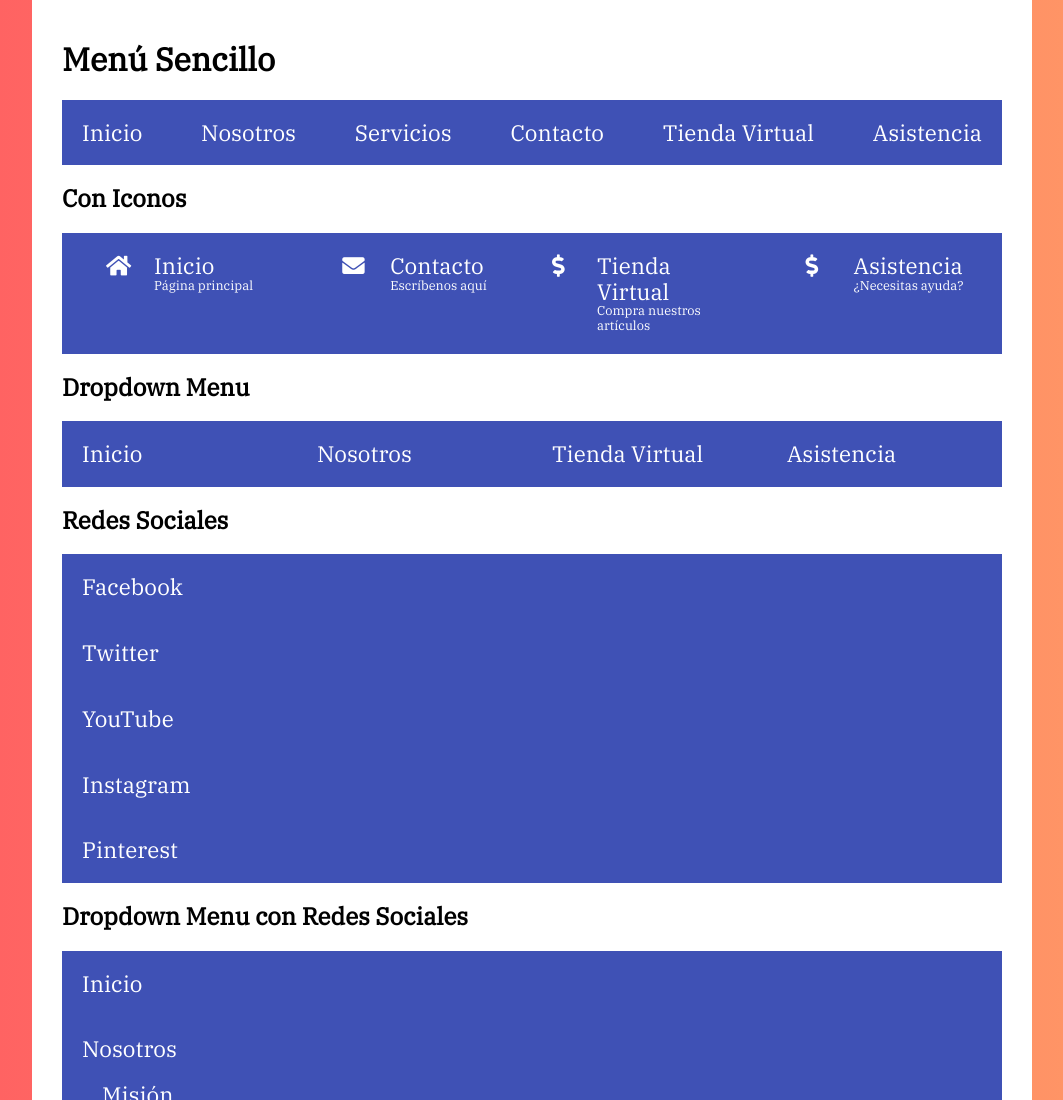
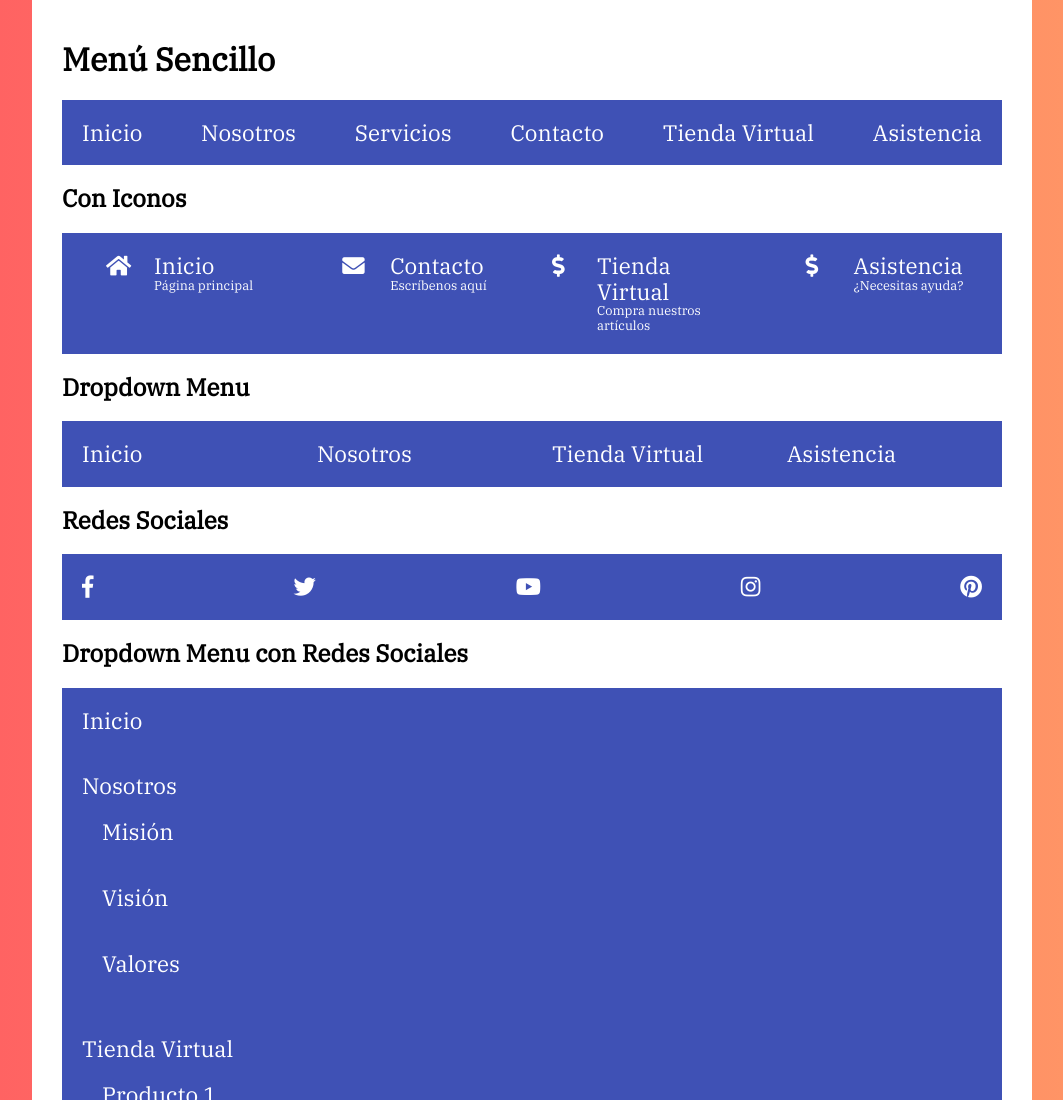
Before and after one commit to JoseAntpr/flexbox-projects, a plain HTML site: page menus/index.html in a window 1280 px wide. Shown: the top 1100 px of the page, without its empty margins (108-1171 px from the left). Drawn offline with nearby package versions, Linux system fonts and the light colour scheme.

Commit message:
ADD: social menu

```diff
--- a/menus/index.html
+++ b/menus/index.html
@@ -101,7 +101,7 @@
         </nav>
 
         <h2>Redes Sociales</h2>
-        <nav id="iconos">
+        <nav id="iconos" class="sociales">
             <ul>
                 <li>
                     <a href="http://facebook.com"><span> Facebook</span></a>
--- a/menus/style.css
+++ b/menus/style.css
@@ -144,3 +144,37 @@ nav ul a {
     width: 100%;
     }
 }
+
+/* Sociales */
+.sociales ul li span {
+    display: none;
+}
+
+.sociales ul {
+  display: flex;
+  justify-content: space-between;
+}
+
+.sociales ul li a:before {
+    font-family: "Font Awesome 5 Brands";
+}
+
+.sociales ul li a[href*='facebook.com']::before{
+    content: "\f39e";
+}
+
+.sociales ul li a[href*='twitter.com']::before{
+  content: "\f099";
+}
+
+.sociales ul li a[href*='youtube.com']::before{
+  content: "\f167";
+}
+
+.sociales ul li a[href*='instagram.com']::before{
+  content: "\f16d";
+}
+
+.sociales ul li a[href*='pinterest.com']::before{
+  content: "\f0d2";
+}
```
